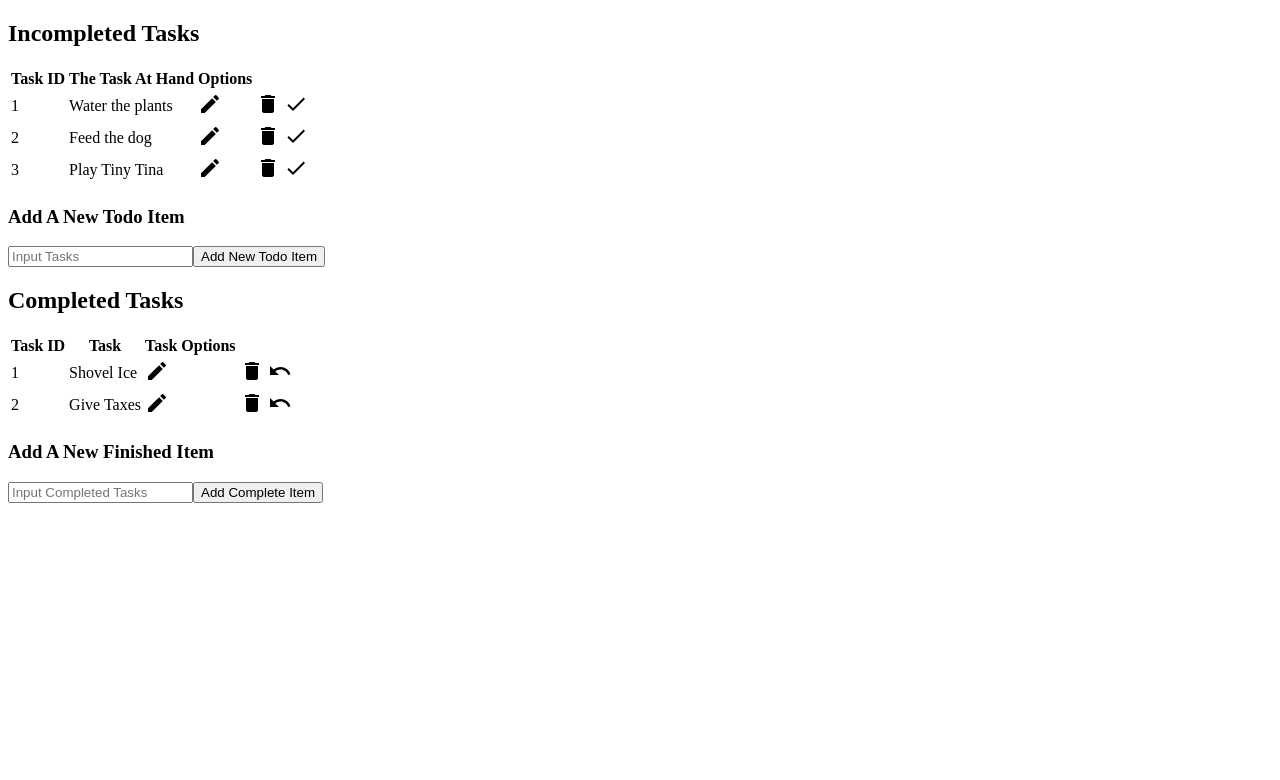
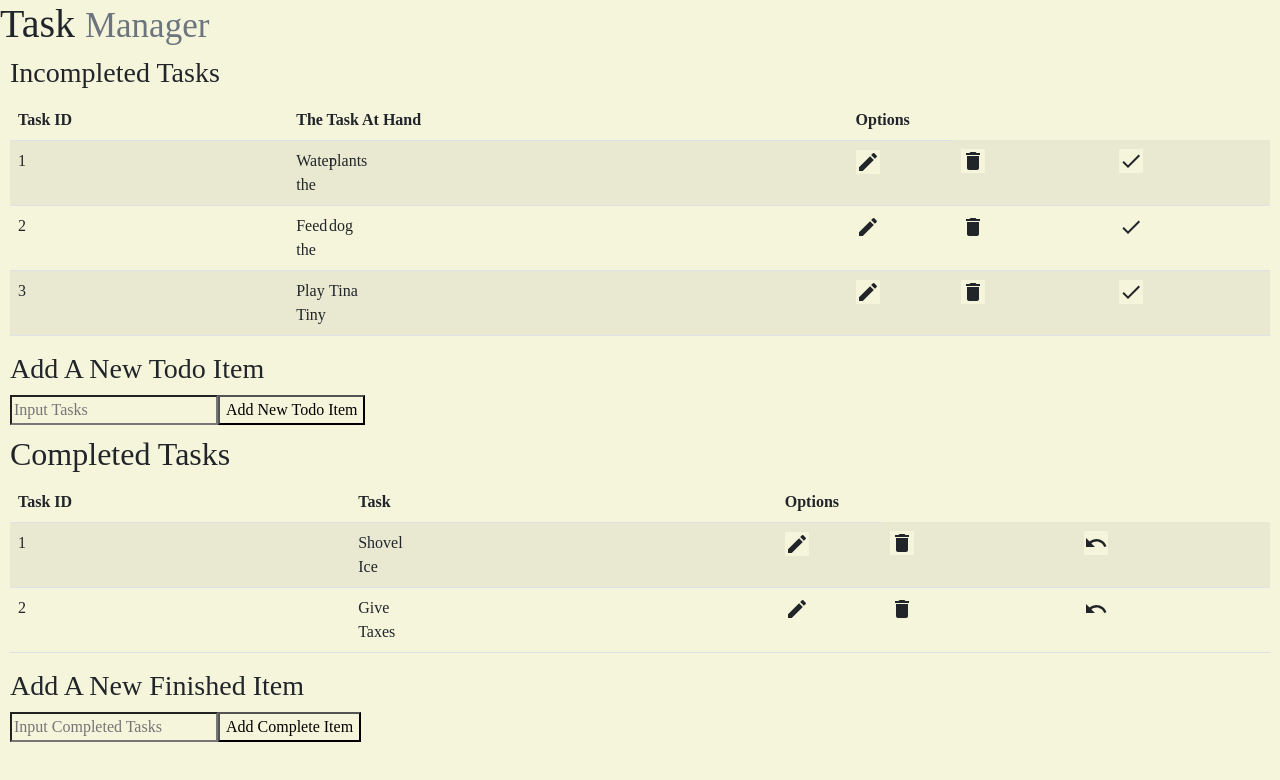
Before and after one commit to nedel20/vettect-project-2, a React (Create React App) app: page / in a window 1280 px wide. Shown: the top 780 px of the page. Built offline with nearby package versions, Linux system fonts and the light colour scheme.

Commit message:
all components & format functioning properly

```diff
--- a/package.json
+++ b/package.json
@@ -10,7 +10,9 @@
     "@testing-library/jest-dom": "^5.16.5",
     "@testing-library/react": "^13.3.0",
     "@testing-library/user-event": "^13.5.0",
+    "bootstrap": "^5.2.1",
     "react": "^18.2.0",
+    "react-bootstrap": "^2.5.0",
     "react-dom": "^18.2.0",
     "react-scripts": "^2.1.3",
     "styled-components": "^5.3.5",
--- a/src/App.js
+++ b/src/App.js
@@ -1,12 +1,12 @@
-import React from "react";
-import { useState } from "react";
+import React, { useState }  from "react";
+import Styles from "./Styles/App.css";
 import AddContentForm from "./Components/Button Components/AddContentForm";
 import AddCompleteContentForm from "./Components/Button Components/AddCompleteContentForm";
 import CompleteTable from "./Components/CompleteTable";
 import IncompleteTable from "./Components/IncompleteTable";
 import data from "./data.json";
 import data2 from "./data2.json";
-// import 'bootstrap/dist/css/bootstrap.min.css';
+import 'bootstrap/dist/css/bootstrap.min.css';
 
 /**
  *
@@ -69,6 +69,7 @@ function App() {
 
   return (
     <div className="App">
+      <h1>Task <small className='text-muted'>Manager</small></h1>
       <IncompleteTable
         taskList={taskList}
         setTasks={setTasks}
--- a/src/Components/CompleteTable.jsx
+++ b/src/Components/CompleteTable.jsx
@@ -1,6 +1,7 @@
 import React, { Fragment, useState } from "react";
 import CompletedReadyOnly from "./EditorReadOnly/CompletedReadyOnly";
 import EditCompleteContent from "./EditorReadOnly/EditCompleteContent";
+
 
 const CompleteTable = ({ newTaskList, setNewTaskList, undoComplete }) => {
   const [editCompleteTaskId, setEditCompleteTaskId] = useState(null);
@@ -63,7 +64,8 @@ const CompleteTable = ({ newTaskList, setNewTaskList, undoComplete }) => {
     const newTask = [...newTaskList];
 
     // filter thru both collections to find matching index
-    const index = newTaskList.findIndex((value) => value.id === taskId);
+    const index = newTaskList.findIndex(
+      (value) => value.id === taskId);
 
     // Remove the clicked task
     undoComplete(newTask.splice(index, 1));
@@ -76,12 +78,12 @@ const CompleteTable = ({ newTaskList, setNewTaskList, undoComplete }) => {
     <>
       <form onSubmit={handleEditCompleteFormSubmit}>
         <h2>Completed Tasks</h2>
-        <table>
-          <thead>
-            <tr>
+        <table className="table table-striped">
+          <thead >
+            <tr >
               <th>Task ID</th>
               <th>Task</th>
-              <th>Task Options</th>
+              <th>Options</th>
             </tr>
           </thead>
           <tbody>
--- a/src/Components/EditorReadOnly/CompletedReadyOnly.jsx
+++ b/src/Components/EditorReadOnly/CompletedReadyOnly.jsx
@@ -2,6 +2,7 @@ import React from "react";
 import DeleteIcon from "@mui/icons-material/Delete";
 import EditIcon from "@mui/icons-material/Edit";
 import UndoIcon from '@mui/icons-material/Undo';
+import 'bootstrap/dist/css/bootstrap.min.css';
 
 function CompletedReadyOnly({
   task,
@@ -14,12 +15,10 @@ function CompletedReadyOnly({
     <tr key={task.chore}>
       <td>{Number(index + 1)}</td>
       <td>{task.chore}</td>
-      <td>
+      <td className="col-sm-1">
         <EditIcon
           type="button"
-          onClick={(event) => handleCompleteEditClick(event, task)}
-       />
-
+          onClick={(event) => handleCompleteEditClick(event, task)}/>
       </td>
       <td>
         <DeleteIcon type="button" onClick={() => handleDeleteClick(task.id)}/>
--- a/src/Components/EditorReadOnly/EditCompleteContent.jsx
+++ b/src/Components/EditorReadOnly/EditCompleteContent.jsx
@@ -1,5 +1,5 @@
 import React from "react";
-import SaveIcon from "@mui/icons-material/Save";
+// import SaveIcon from "@mui/icons-material/Save";
 import CancelIcon from '@mui/icons-material/Cancel';
 
 function EditCompleteContent({
@@ -35,7 +35,8 @@ function EditCompleteContent({
         ></input>
       </td>
       <td>
-        <SaveIcon type="submit"/>
+
+        <button type="submit">Save</button>
       </td>
       <td>
         <CancelIcon type="button" onClick={handleCancelClick}/>
--- a/src/Components/EditorReadOnly/EditContent.jsx
+++ b/src/Components/EditorReadOnly/EditContent.jsx
@@ -1,5 +1,5 @@
 import React from 'react';
-import SaveIcon from "@mui/icons-material/Save";
+// import SaveIcon from "@mui/icons-material/Save";
 import CancelIcon from '@mui/icons-material/Cancel';
 
 const EditContent = ({
@@ -35,7 +35,7 @@ const EditContent = ({
         ></input>
       </td>
       <td>
-        <SaveIcon type="submit"/>
+      <button type="submit">Save</button>
       </td>
       <td>
         <CancelIcon type="button" onClick={handleCancelClick}/>
--- a/src/Components/EditorReadOnly/ReadOnly.jsx
+++ b/src/Components/EditorReadOnly/ReadOnly.jsx
@@ -15,7 +15,7 @@ const ReadOnly = ({
     <tr key={task.chore}>
       <td>{Number(index + 1)}</td>
       <td>{task.chore}</td>
-      <td>
+      <td className="col-sm-1">
         <EditIcon
           type="button"
           onClick={(event) => handleEditClick(event, task)}
--- a/src/Components/IncompleteTable.jsx
+++ b/src/Components/IncompleteTable.jsx
@@ -1,14 +1,13 @@
 import React, { Fragment, useState } from "react";
 import EditContent from "./EditorReadOnly/EditContent";
-// import EditContentForm from "./EditorReadOnly/EditContentForm";
 import ReadOnly from "./EditorReadOnly/ReadOnly";
+
 
 const IncompleteTable = ({
   taskList,
   setTasks,
   createNewTableData,
-  newTaskList,
-  setNewTaskList,
+
 }) => {
   const [editTaskId, setEditTaskId] = useState(null);
 
@@ -87,9 +86,9 @@ const IncompleteTable = ({
 
   return (
     <>
-      <h2>Incompleted Tasks</h2>
+      <h3>Incompleted Tasks</h3>
       <form onSubmit={handleEditFormSubmit}>
-        <table>
+        <table className="table table-striped">
           <thead>
             <tr>
               <th>Task ID</th>
--- /dev/null
+++ b/src/Styles/App.css
@@ -0,0 +1,21 @@
+* {
+  font-family: cursive;
+  background-color: beige;
+}
+
+div {
+  height: 200px;
+  width: auto;
+}
+
+h3 {
+  margin: 10px;
+}
+
+form {
+  margin: 10px;
+}
+
+td {
+  column-width: 1rem;
+}
--- a/src/data2.json
+++ b/src/data2.json
@@ -1,10 +1,10 @@
 [
     {
-        "id": 1,
+        "id": 4,
         "chore":"Shovel Ice"
     },
     {
-        "id": 2,
+        "id": 5,
         "chore":"Give Taxes"
     }
 
```
Also changed, not shown: src/Components/Button Components/DeleteContent.jsx (deleted), src/Components/Button Components/UndoAction.jsx (deleted), 1 other file (tests, documents, lock files or other folders).
